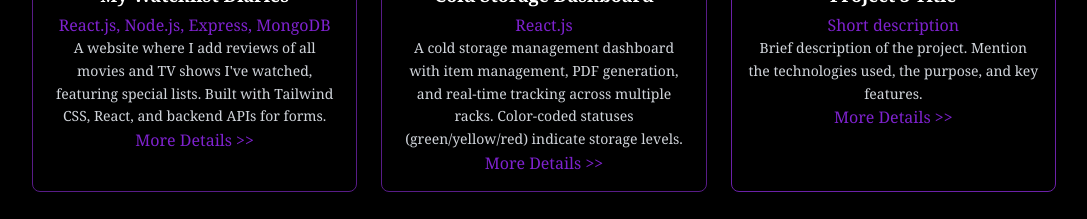
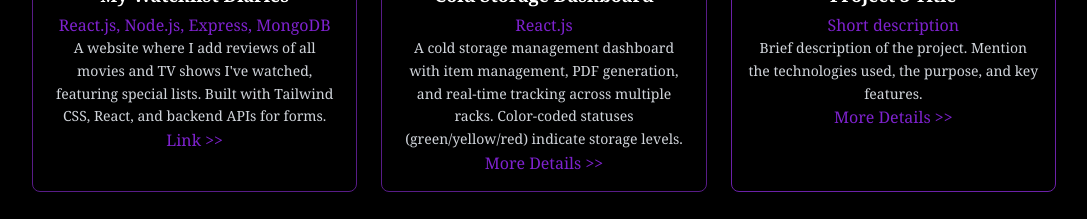
Before and after one commit to Ayesha-Iqbal-Codes/Portfolio, a React (Create React App) app: page / in a window 1280 px wide. Shown: the part 2780-2999 px from the top of the page, without its empty margins (96-1183 px from the left). Built offline with nearby package versions, Linux system fonts and the light colour scheme.

Commit message:
Updated project with new changes

```diff
--- a/src/components/project.js
+++ b/src/components/project.js
@@ -27,8 +27,8 @@ const Projects = () => {
               <p className="text-gray-300 text-sm leading-relaxed">
                 A website where I add reviews of all movies and TV shows I've watched, featuring special lists. Built with Tailwind CSS, React, and backend APIs for forms.
               </p>
-              <a href="https://www.linkedin.com/posts/ayesha-iqbal-87133a309"
-                 className="text-purple-700 hover:underline" target="_blank" rel="noopener noreferrer">More Details &gt;&gt;</a>
+              <a href="https://watchlist-diaries.vercel.app/"
+                 className="text-purple-700 hover:underline" target="_blank" rel="noopener noreferrer">Link &gt;&gt;</a>
             </div>
           </div>
 
@@ -47,7 +47,7 @@ const Projects = () => {
               <p className="text-gray-300 text-sm leading-relaxed">
                 A cold storage management dashboard with item management, PDF generation, and real-time tracking across multiple racks. Color-coded statuses (green/yellow/red) indicate storage levels.
               </p>
-              <a href="https://www.linkedin.com/posts/ayesha-iqbal-87133a309"
+              <a href="https://www.linkedin.com/feed/update/urn:li:activity:7300540137363406848/"
                  className="text-purple-700 hover:underline" target="_blank" rel="noopener noreferrer">More Details &gt;&gt;</a>
             </div>
           </div>
```
